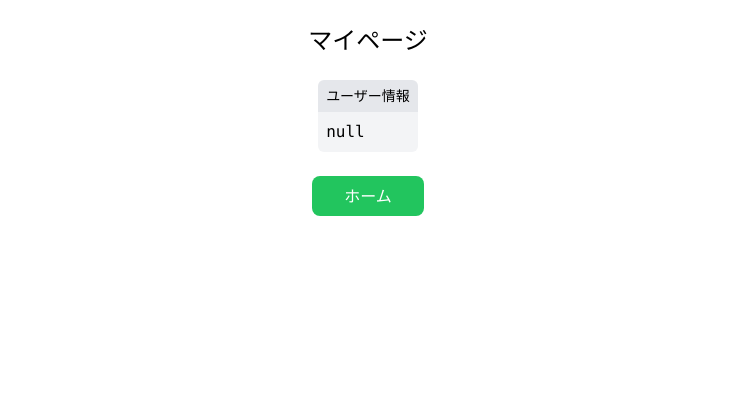
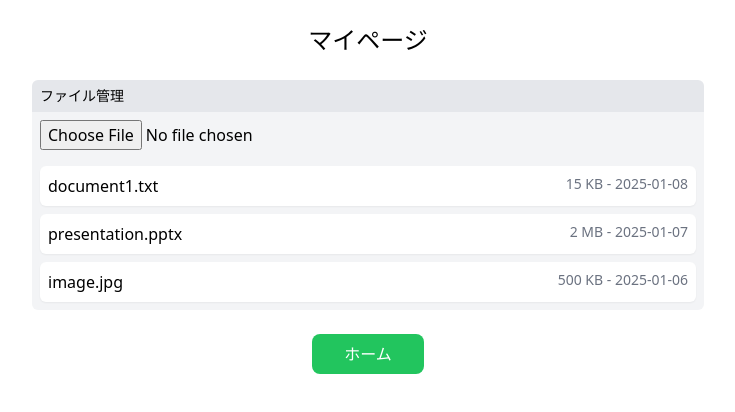
Before and after one commit to k22036/file-manager, a Next.js app: page /mypage in a window 1280 px wide. Shown: the top 412 px of the page, without its empty margins (272-1007 px from the left). Built offline with nearby package versions, Linux system fonts and the light colour scheme; no server answers.

Commit message:
feat: ファイルを管理（Mock）

```diff
--- a/app/mypage/page.tsx
+++ b/app/mypage/page.tsx
@@ -1,19 +1,57 @@
-import { auth } from '@/auth';
+'use client';
+
 import Link from 'next/link';
+import { useState, useEffect, ChangeEvent } from 'react';
 
-export default async function MyPage() {
-  const session = await auth();
+interface File {
+    name: string;
+    size: string;
+    modified: string;
+}
+
+export default function MyPage() {
+    const [files, setFiles] = useState<File[]>([]);
+
+    useEffect(() => {
+        // Fetch files (simulate fetching file list from a server or storage)
+        const fetchedFiles: File[] = [
+            { name: 'document1.txt', size: '15 KB', modified: '2025-01-08' },
+            { name: 'presentation.pptx', size: '2 MB', modified: '2025-01-07' },
+            { name: 'image.jpg', size: '500 KB', modified: '2025-01-06' },
+        ];
+        setFiles(fetchedFiles);
+    }, []);
+
+    const handleUpload = (event: ChangeEvent<HTMLInputElement>) => {
+        const uploadedFile = event.target.files?.[0];
+        if (uploadedFile) {
+            const newFile: File = {
+                name: uploadedFile.name,
+                size: `${(uploadedFile.size / 1000).toFixed(2)} KB`,
+                modified: new Date().toISOString().split('T')[0],
+            };
+            setFiles((prevFiles) => [...prevFiles, newFile]);
+        }
+    };
 
     return (
         <main className='flex min-h-screen flex-col items-center'>
             <h1 className='my-6 text-center text-2xl'>マイページ</h1>
-      <div className='flex flex-col'>
+            <div className='flex flex-col w-full max-w-2xl'>
                 <div className='bg-gray-200 rounded-tl-md rounded-tr-md px-2 py-1.5 text-sm'>
-          ユーザー情報
+                    ファイル管理
                 </div>
-        <pre className='bg-gray-100 rounded-bl-md rounded-br-md p-2'>
-          {JSON.stringify(session, null, 2)}
-        </pre>
+                <div className='bg-gray-100 rounded-bl-md rounded-br-md p-2'>
+                    <input type='file' onChange={handleUpload} className='mb-4' />
+                    <ul className='space-y-2'>
+                        {files.map((file, index) => (
+                            <li key={index} className='flex justify-between bg-white p-2 rounded-md shadow-sm'>
+                                <span>{file.name}</span>
+                                <span className='text-sm text-gray-500'>{file.size} - {file.modified}</span>
+                            </li>
+                        ))}
+                    </ul>
+                </div>
             </div>
             <Link
                 href='/'
```
Lines whose indentation alone changed are shown as unchanged.
